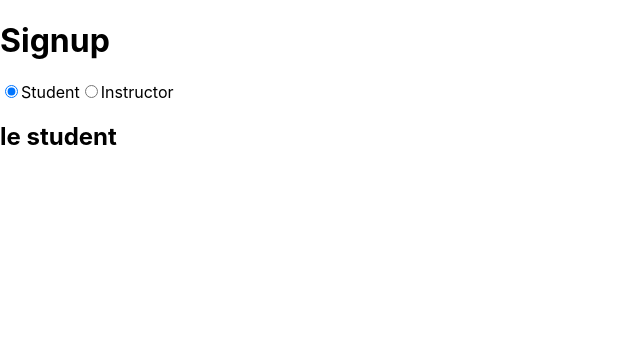
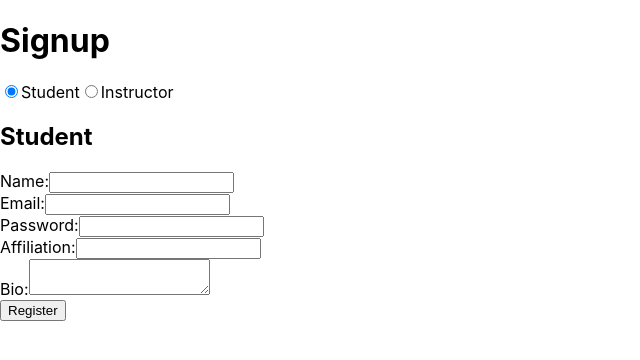
Before and after one commit to AbsoluteZero000/learning-management-system, a React (Create React App) app in the folder Frontend/: page /signup in a window 1280 px wide. Shown: the top 360 px of the page, without its empty margins (0-640 px from the left). Built offline with nearby package versions, Linux system fonts and the light colour scheme.

Commit message:
Signup kinda done and other refactoring

```diff
--- a/Frontend/src/App.js
+++ b/Frontend/src/App.js
@@ -1,7 +1,7 @@
 import { BrowserRouter } from "react-router-dom";
 import "./App.css";
 import AuthProvider from "./contexts/AuthProvider";
-import RoutesComponent from "./routes/routes";
+import RoutesComponent from "./routes/Routes";
 
 function App() {
   return (
--- a/Frontend/src/components/Home/Home.jsx
+++ b/Frontend/src/components/Home/Home.jsx
@@ -10,7 +10,7 @@ function Home() {
   return (
     <div>
       <h1>Homepage</h1>
-      <label>Username is: {auth.user}</label>
+      <label>Username is: {auth.user}</label><br></br>
       <button onClick={handleLogout}>Log out</button>
     </div>
   );
--- a/Frontend/src/components/Login/Login.jsx
+++ b/Frontend/src/components/Login/Login.jsx
@@ -10,11 +10,7 @@ export default function Login() {
   const auth = useAuth();
   const handleSubmitEvent = (e) => {
     e.preventDefault();
-    if (input.username !== "" && input.password !== "") {
-      auth.loginAction(input);
-      return;
-    }
-    alert("Invalid input");
+    auth.loginAction(input);
   };
 
   const handleInput = (e) => {
@@ -34,13 +30,15 @@ export default function Login() {
           placeholder="Username"
           name="username"
           onChange={handleInput}
+          required
         />
         <br></br>
         <input
-          type="text"
+          type="password"
           placeholder="Password"
           name="password"
           onChange={handleInput}
+          required
         />
         <br></br>
         <button>Login</button>
--- a/Frontend/src/components/Signup/InstructorSignup.jsx
+++ b/Frontend/src/components/Signup/InstructorSignup.jsx
@@ -1,9 +1,98 @@
-function InstructorSignup() {
-    return (
+import React, { useState } from "react";
+
+const InstructorRegistrationPage = () => {
+  const [formData, setFormData] = useState({
+    name: "",
+    email: "",
+    password: "",
+    affiliation: "",
+    yearsOfExperience: "",
+    bio: "",
+  });
+
+  const handleChange = (e) => {
+    const { name, value } = e.target;
+    setFormData((prevState) => ({
+      ...prevState,
+      [name]: value,
+    }));
+  };
+
+  const handleSubmit = (e) => {
+    e.preventDefault();
+    console.log(formData);
+  };
+
+  return (
+    <div>
+      <h2>Instructor</h2>
+      <form onSubmit={handleSubmit}>
         <div>
-            <h2>le instructor</h2>
+          <label htmlFor="name">Name:</label>
+          <input
+            type="text"
+            id="name"
+            name="name"
+            onChange={handleChange}
+            required
+          />
         </div>
-     );
-}
 
-export default InstructorSignup;
+        <div>
+          <label htmlFor="email">Email:</label>
+          <input
+            type="email"
+            id="email"
+            name="email"
+            onChange={handleChange}
+            required
+          />
+        </div>
+
+        <div>
+          <label htmlFor="password">Password:</label>
+          <input
+            type="password"
+            id="password"
+            name="password"
+            onChange={handleChange}
+            required
+          />
+        </div>
+
+        <div>
+          <label htmlFor="affiliation">Affiliation:</label>
+          <input
+            type="text"
+            id="affiliation"
+            name="affiliation"
+            onChange={handleChange}
+            required
+          />
+        </div>
+
+        <div>
+          <label htmlFor="yearsOfExperience">Years of Experience:</label>
+          <input
+            type="number"
+            id="yearsOfExperience"
+            name="yearsOfExperience"
+            onChange={handleChange}
+            required
+          />
+        </div>
+
+        <div>
+          <label htmlFor="bio">Bio:</label>
+          <textarea id="bio" name="bio" onChange={handleChange} required />
+        </div>
+
+        <div>
+          <button type="submit">Register</button>
+        </div>
+      </form>
+    </div>
+  );
+};
+
+export default InstructorRegistrationPage;
--- a/Frontend/src/components/Signup/StudentSignup.jsx
+++ b/Frontend/src/components/Signup/StudentSignup.jsx
@@ -1,9 +1,86 @@
-function StudentSignup() {
-    return (
+import React, { useState } from "react";
+
+const StudentSignup = () => {
+  const [formData, setFormData] = useState({
+    name: "",
+    email: "",
+    password: "",
+    affiliation: "",
+    bio: "",
+  });
+
+  const handleChange = (e) => {
+    const { name, value } = e.target;
+    setFormData((prevState) => ({
+      ...prevState,
+      [name]: value,
+    }));
+  };
+
+  const handleSubmit = (e) => {
+    e.preventDefault();
+    console.log(formData);
+  };
+
+  return (
+    <div>
+      <h2>Student</h2>
+      <form onSubmit={handleSubmit}>
         <div>
-            <h2>le student</h2>
+          <label htmlFor="name">Name:</label>
+          <input
+            type="text"
+            id="name"
+            name="name"
+            onChange={handleChange}
+            required
+          />
         </div>
-     );
-}
+
+        <div>
+          <label htmlFor="email">Email:</label>
+          <input
+            type="email"
+            id="email"
+            name="email"
+            onChange={handleChange}
+            required
+          />
+        </div>
+
+        <div>
+          <label htmlFor="password">Password:</label>
+          <input
+            type="password"
+            id="password"
+            name="password"
+            onChange={handleChange}
+            required
+          />
+        </div>
+
+        <div>
+          <label htmlFor="affiliation">Affiliation:</label>
+          <input
+            type="text"
+            id="affiliation"
+            name="affiliation"
+            onChange={handleChange}
+            required
+          />
+        </div>
+
+        <div>
+          <label htmlFor="bio">Bio:</label>
+          <textarea id="bio" name="bio" onChange={handleChange} required />
+        </div>
+
+        <div>
+          <button type="submit">Register</button>
+        </div>
+      </form>
+    </div>
+  );
+};
 
 export default StudentSignup;
--- a/Frontend/src/routes/loggedinroutes.jsx
+++ b/Frontend/src/routes/GuestRoutes.jsx
@@ -1,9 +1,9 @@
 import React from "react";
 import { Navigate, Outlet } from "react-router-dom";
 
-const LoggedInRoute = () => {
+const GuestRoutes = () => {
   if (localStorage.getItem("site")) return <Navigate to="home" />;
   return <Outlet />;
 };
 
-export default LoggedInRoute;
+export default GuestRoutes;
--- a/Frontend/src/routes/routes.jsx
+++ b/Frontend/src/routes/routes.jsx
@@ -2,15 +2,15 @@ import { Routes, Route } from "react-router-dom";
 import Welcome from "../components/Welcome/Welcome";
 import Login from "../components/Login/Login";
 import Signup from "../components/Signup/Signup";
-import PrivateRoute from "./privateroutes";
+import PrivateRoute from "./PrivateRoutes";
 import Home from "../components/Home/Home";
-import LoggedInRoute from "./loggedinroutes";
+import GuestRoutes from "./GuestRoutes";
 
 function RoutesComponent() {
   return (
     <Routes>
-      <Route path="/" element={<Welcome />} />
-      <Route element={<LoggedInRoute />}>
+      <Route element={<GuestRoutes />}>
+        <Route path="/" element={<Welcome />} />
         <Route path="login" element={<Login />} />
         <Route path="signup" element={<Signup />} />
       </Route>
```
Also changed, not shown: Frontend/running.txt (added).
